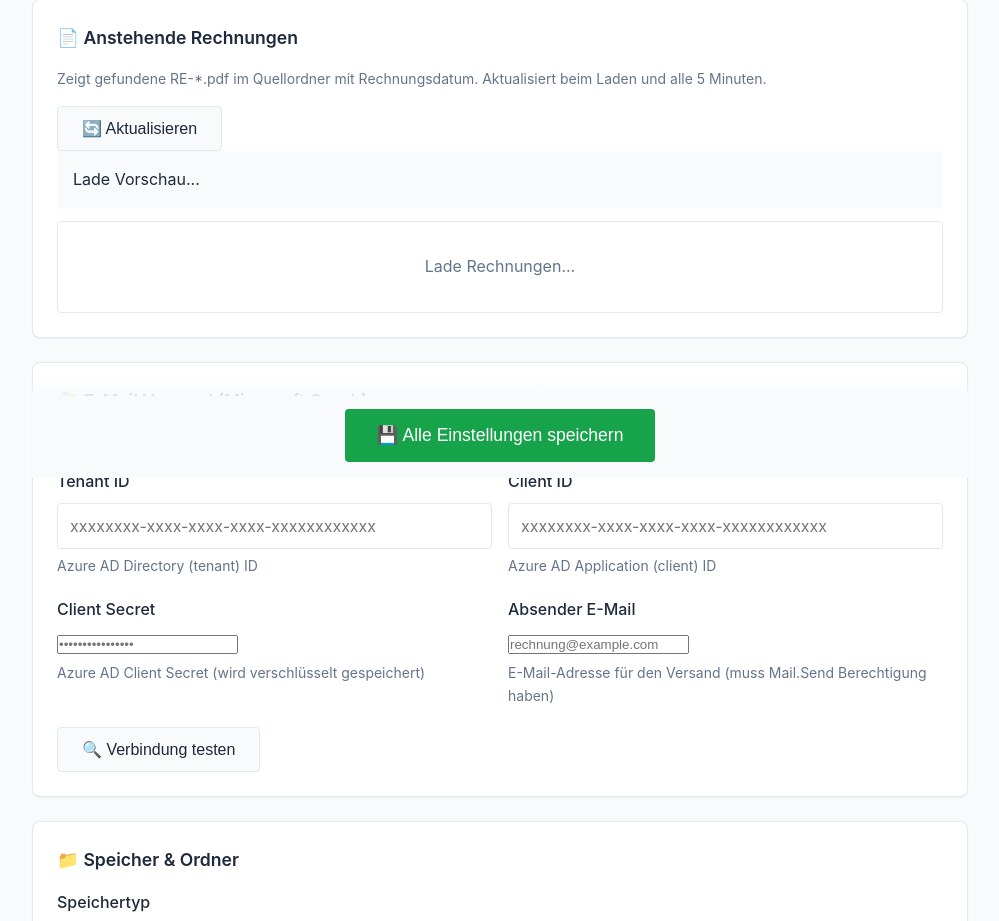
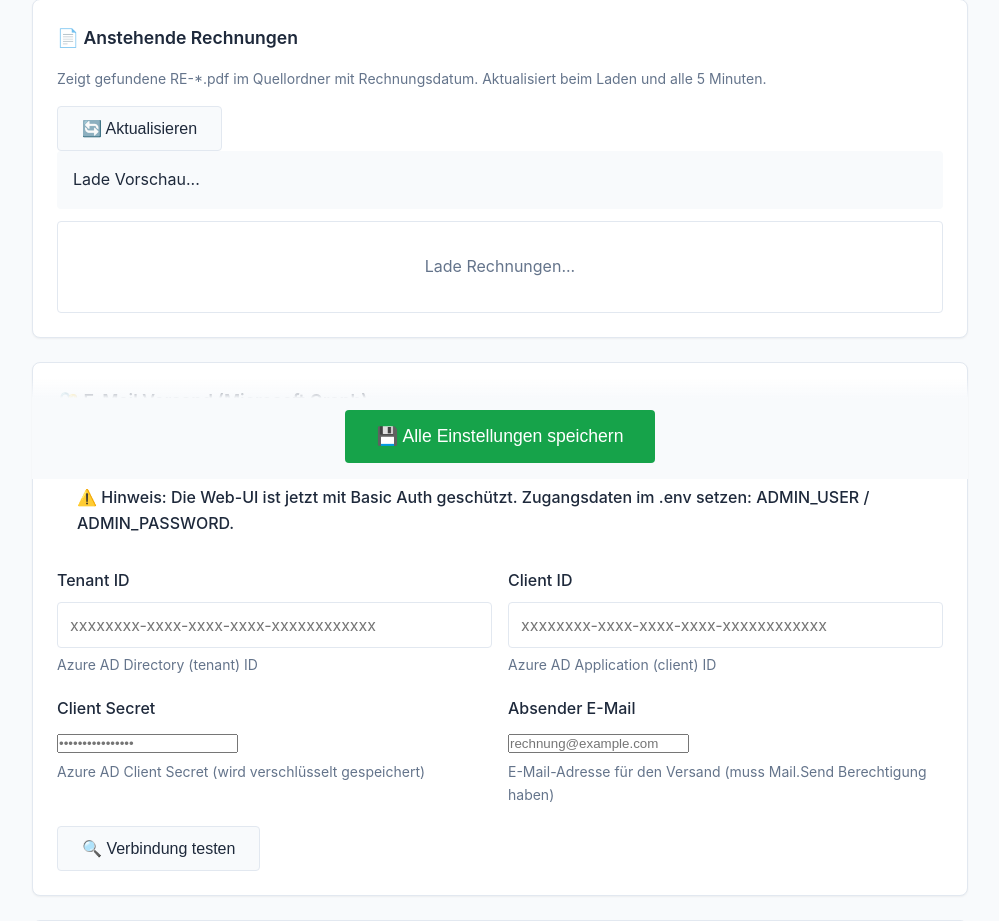
Before and after one commit to Sinthos/PPV-Rechnung-Versenden, a FastAPI app: template app/templates/settings.html in a window 1280 px wide. Shown: the part 595-1516 px from the top of the page, without its empty margins (140-1139 px from the left). Run offline with FastAPI, Linux system fonts and the light colour scheme; the template is opened without the code that fills it, so the values that code supplies are empty; parts of the project's set-up code (start-up, migrations or seed data) failed here and were passed over.

Commit message:
feat(security): implement HTTP Basic Auth for UI and API endpoints
This commit introduces a mechanism to protect the Web UI and sensitive API routes using HTTP Basic Authentication.

Changes include:
- Added `ADMIN_USER` and `ADMIN_PASSWORD` to `.env.example` and `config.py`.
- Implemented `require_basic_auth` dependency using `secrets.compare_digest` for secure credential checking.
- Applied the authentication dependency to all administrative routes (Home, Settings, Logs, Run Now).
- Configured auth to be optional if credentials are not set to prevent lockout.

```diff
--- a/app/config.py
+++ b/app/config.py
@@ -58,6 +58,10 @@
     # Logging
     log_level: str = Field(default="INFO", description="Logging level")
 
+    # Admin access to web UI / API (HTTP Basic Auth)
+    admin_user: str = Field(default="", description="Basic Auth username for UI/API")
+    admin_password: str = Field(default="", description="Basic Auth password for UI/API")
+
     class Config:
         env_file = ".env"
         env_file_encoding = "utf-8"
--- a/app/main.py
+++ b/app/main.py
@@ -11,12 +11,14 @@
 from pathlib import Path
 from typing import Optional
 from io import BytesIO
+import secrets
 
 import os
-from fastapi import FastAPI, Request, Depends, Form, HTTPException
+from fastapi import FastAPI, Request, Depends, Form, HTTPException, status
 from fastapi.responses import HTMLResponse, RedirectResponse, JSONResponse
 from fastapi.staticfiles import StaticFiles
 from fastapi.templating import Jinja2Templates
+from fastapi.security import HTTPBasic, HTTPBasicCredentials
 from sqlalchemy.orm import Session
 
 from app.config import get_settings
@@ -89,6 +91,7 @@
 # Setup Jinja2 templates
 templates = Jinja2Templates(directory=APP_DIR / "templates")
 
+security = HTTPBasic()
 
 # Custom template filters
 def format_datetime(value: Optional[datetime]) -> str:
@@ -101,18 +104,38 @@
 templates.env.filters["format_datetime"] = format_datetime
 
 
+def require_basic_auth(credentials: HTTPBasicCredentials = Depends(security)):
+    """
+    Require HTTP Basic Auth if admin credentials are configured.
+    If no credentials configured, allow (to avoid lockout).
+    """
+    settings = get_settings()
+    if not settings.admin_user or not settings.admin_password:
+        return None
+
+    is_user = secrets.compare_digest(credentials.username or "", settings.admin_user)
+    is_pass = secrets.compare_digest(credentials.password or "", settings.admin_password)
+    if not (is_user and is_pass):
+        raise HTTPException(
+            status_code=status.HTTP_401_UNAUTHORIZED,
+            detail="Unauthorized",
+            headers={"WWW-Authenticate": "Basic"},
+        )
+    return credentials.username
+
+
 # ============================================================================
 # Web UI Routes
 # ============================================================================
 
 @app.get("/", response_class=HTMLResponse)
-async def home(request: Request):
+async def home(request: Request, user=Depends(require_basic_auth)):
     """Redirect to settings page."""
     return RedirectResponse(url="/settings", status_code=302)
 
 
 @app.get("/settings", response_class=HTMLResponse)
-async def settings_page(request: Request, db: Session = Depends(get_db)):
+async def settings_page(request: Request, db: Session = Depends(get_db), user=Depends(require_basic_auth)):
     """Display settings page."""
     settings = AppSettings.get_all_settings(db)
     next_run = get_next_run_time()
@@ -171,7 +194,8 @@
     client_id: str = Form(""),
     client_secret: str = Form(""),
     sender_address: str = Form(""),
-    db: Session = Depends(get_db)
+    db: Session = Depends(get_db),
+    user=Depends(require_basic_auth)
 ):
     """Save settings from form."""
     errors = []
@@ -298,7 +322,7 @@
 
 
 @app.post("/run-now", response_class=HTMLResponse)
-async def trigger_run_now(request: Request):
+async def trigger_run_now(request: Request, user=Depends(require_basic_auth)):
     """Manually trigger invoice processing."""
     try:
         results = run_now()
@@ -319,7 +343,7 @@
 
 
 @app.get("/logs", response_class=HTMLResponse)
-async def logs_page(request: Request, db: Session = Depends(get_db)):
+async def logs_page(request: Request, db: Session = Depends(get_db), user=Depends(require_basic_auth)):
     """Display email logs page."""
     logs = EmailLog.get_recent(db, limit=100)
 
@@ -343,13 +367,13 @@
 
 
 @app.get("/api/settings")
-async def get_api_settings(db: Session = Depends(get_db)):
+async def get_api_settings(db: Session = Depends(get_db), user=Depends(require_basic_auth)):
     """Get current settings via API."""
     return AppSettings.get_all_settings(db)
 
 
 @app.get("/api/logs")
-async def get_api_logs(limit: int = 100, db: Session = Depends(get_db)):
+async def get_api_logs(limit: int = 100, db: Session = Depends(get_db), user=Depends(require_basic_auth)):
     """Get email logs via API."""
     logs = EmailLog.get_recent(db, limit=min(limit, 100))
     return [
@@ -368,7 +392,7 @@
 
 
 @app.post("/api/run")
-async def api_run_now():
+async def api_run_now(user=Depends(require_basic_auth)):
     """Trigger invoice processing via API."""
     try:
         results = run_now()
@@ -378,7 +402,7 @@
 
 
 @app.get("/api/next-run")
-async def api_next_run():
+async def api_next_run(user=Depends(require_basic_auth)):
     """Get next scheduled run time via API."""
     next_run = get_next_run_time()
     return {
@@ -388,7 +412,7 @@
 
 
 @app.get("/api/invoice-preview")
-async def api_invoice_preview(db: Session = Depends(get_db)):
+async def api_invoice_preview(db: Session = Depends(get_db), user=Depends(require_basic_auth)):
     """
     Preview invoices in the configured source folder with their invoice dates.
     Used by the UI to show what will be sent.
@@ -457,7 +481,7 @@
 
 
 @app.get("/api/connection-test")
-async def api_connection_test(db: Session = Depends(get_db)):
+async def api_connection_test(db: Session = Depends(get_db), user=Depends(require_basic_auth)):
     """Test Microsoft Graph API connection."""
     try:
         ms_settings = AppSettings.get_microsoft_settings(db)
@@ -480,7 +504,8 @@
     host: str = Form(...),
     username: str = Form(...),
     password: str = Form(...),
-    domain: str = Form("")
+    domain: str = Form(""),
+    user=Depends(require_basic_auth)
 ):
     """List available SMB shares on the host."""
     try:
@@ -535,7 +560,8 @@
     share: str = Form(...),
     username: str = Form(...),
     password: str = Form(...),
-    domain: str = Form("")
+    domain: str = Form(""),
+    user=Depends(require_basic_auth)
 ):
     """Test SMB connection to a specific share."""
     try:
@@ -595,7 +621,7 @@
 # ============================================================================
 
 @app.get("/api/browse")
-async def browse_folders(path: str = "/", db: Session = Depends(get_db)):
+async def browse_folders(path: str = "/", db: Session = Depends(get_db), user=Depends(require_basic_auth)):
     """
     Browse folders using the configured filesystem (Local or SMB).
     Returns list of directories at the given path.
@@ -641,7 +667,7 @@
 
 
 @app.post("/api/create-folder")
-async def create_folder(path: str = Form(...), db: Session = Depends(get_db)):
+async def create_folder(path: str = Form(...), db: Session = Depends(get_db), user=Depends(require_basic_auth)):
     """Create a new folder at the specified path using configured FS."""
     try:
         settings = AppSettings.get_all_settings(db)
--- a/app/templates/settings.html
+++ b/app/templates/settings.html
@@ -96,6 +96,9 @@
             Zugangsdaten für den E-Mail-Versand über Microsoft 365.
             <a href="https://portal.azure.com" target="_blank">Azure Portal öffnen</a>
         </p>
+        <div class="alert alert-warning" style="margin-bottom: 1rem;">
+            ⚠️ Hinweis: Die Web-UI ist jetzt mit Basic Auth geschützt. Zugangsdaten im .env setzen: ADMIN_USER / ADMIN_PASSWORD.
+        </div>
 
         <div class="form-row">
             <div class="form-group">
```
Also changed, not shown: 1 other file.
